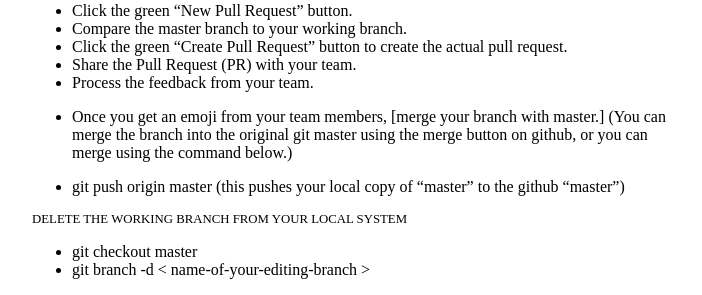
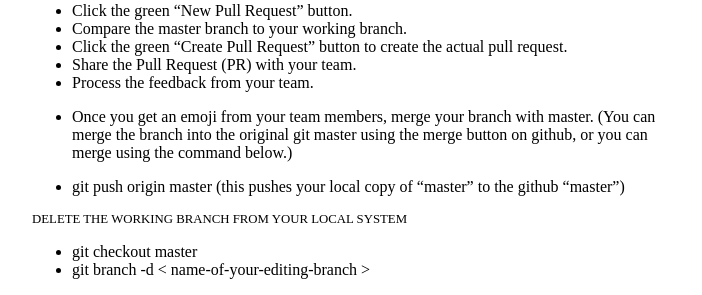
Before and after one commit to mhurty/mhurty.github.io, a Jekyll site: the page built from _posts/2016-07-13-how-to-post.md, in a window 1280 px wide. Shown: the part 595-890 px from the top of the page, without its empty margins (288-990 px from the left). Built offline with Jekyll 4.4.1, drawn with Linux system fonts in a browser that asks for light colours.

```diff
--- a/_posts/2016-07-13-how-to-post.md
+++ b/_posts/2016-07-13-how-to-post.md
@@ -33,7 +33,7 @@ Before merging your new or revised query into Github, you will create a Pull Req
 - Click the green "Create Pull Request" button to create the actual pull request.
 - Share the Pull Request (PR) with your team.
 - Process the feedback from your team.
-- Once you get an emoji from your team members, [merge your branch with master.]
+- Once you get an emoji from your team members, merge your branch with master.
 (You can merge the branch into the original git master using the merge button on github, or you can merge using the command below.)
 
 - git push origin master
```
Also changed, not shown: _posts/2016-07-22-pull-requests.md (deleted, +0 -14 lines).
